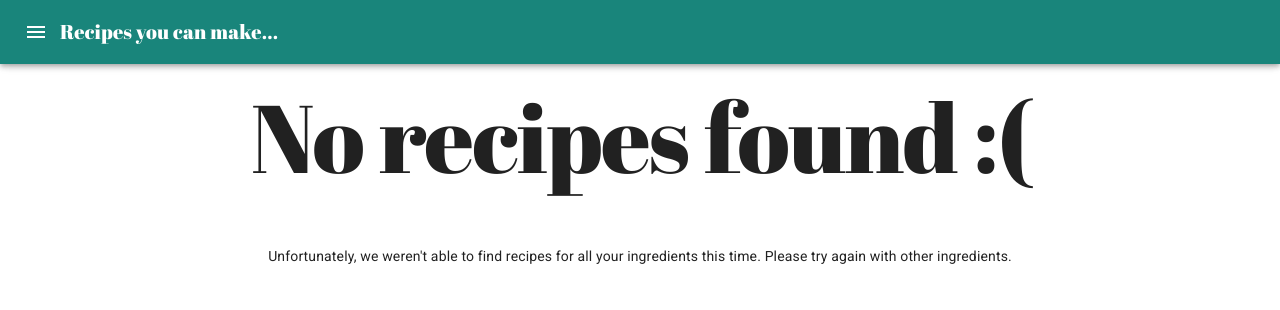
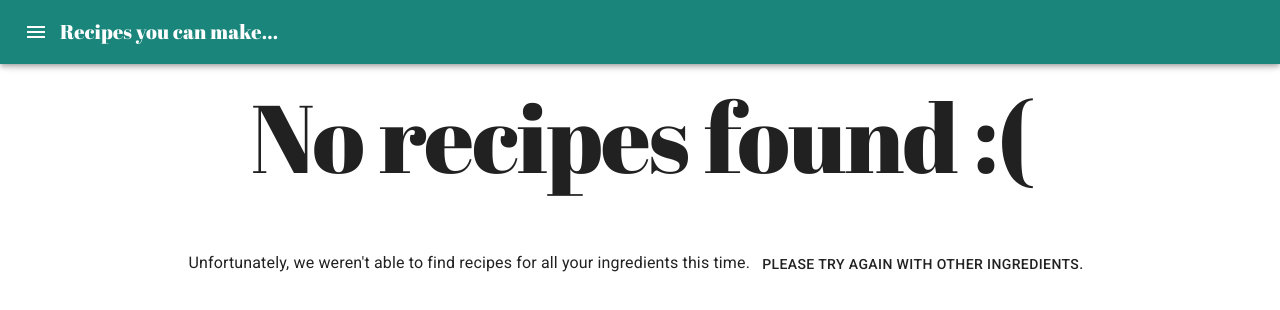
Before and after one commit to GuolinY/ImperialReallySMARTFoodAPP, a Next.js app: page /valid-recipes in a window 1280 px wide. Shown: the top 310 px of the page. Built offline with nearby package versions, Linux system fonts and the light colour scheme.

Commit message:
[gy119] Added back to home button on valid recipe page when no recipes found

```diff
--- a/pages/valid-recipes.jsx
+++ b/pages/valid-recipes.jsx
@@ -1,7 +1,7 @@
 import React, { useState, useEffect } from "react";
 import PropTypes from "prop-types";
 import Layout from "../components/_Layout";
-import { Grid, Typography, Container } from "@material-ui/core";
+import { Grid, Typography, Container, Button } from "@material-ui/core";
 import Tile from "../components/Tile";
 import { useRouter } from "next/router";
 import { makeStyles } from "@material-ui/core/styles";
@@ -10,6 +10,7 @@ import Masonry from "react-masonry-css";
 import axios from "axios";
 import { useIngredients } from "../contexts/ingredients";
 import Skeleton from "@material-ui/lab/Skeleton";
+import Link from "next/link";
 
 const useStyles = makeStyles((theme) => ({
   title: {
@@ -114,7 +115,13 @@ export default function ValidRecipes() {
             ))}
           </Masonry>
         ) : (
-          `Unfortunately, we weren't able to find recipes for all your ingredients this time. Please try again with other ingredients.`
+          <Typography>
+            Unfortunately, we weren't able to find recipes for all your
+            ingredients this time.{" "}
+            <Link href="/" passHref>
+              <Button>Please try again with other ingredients.</Button>
+            </Link>
+          </Typography>
         )}
       </Container>
     </Layout>
```
